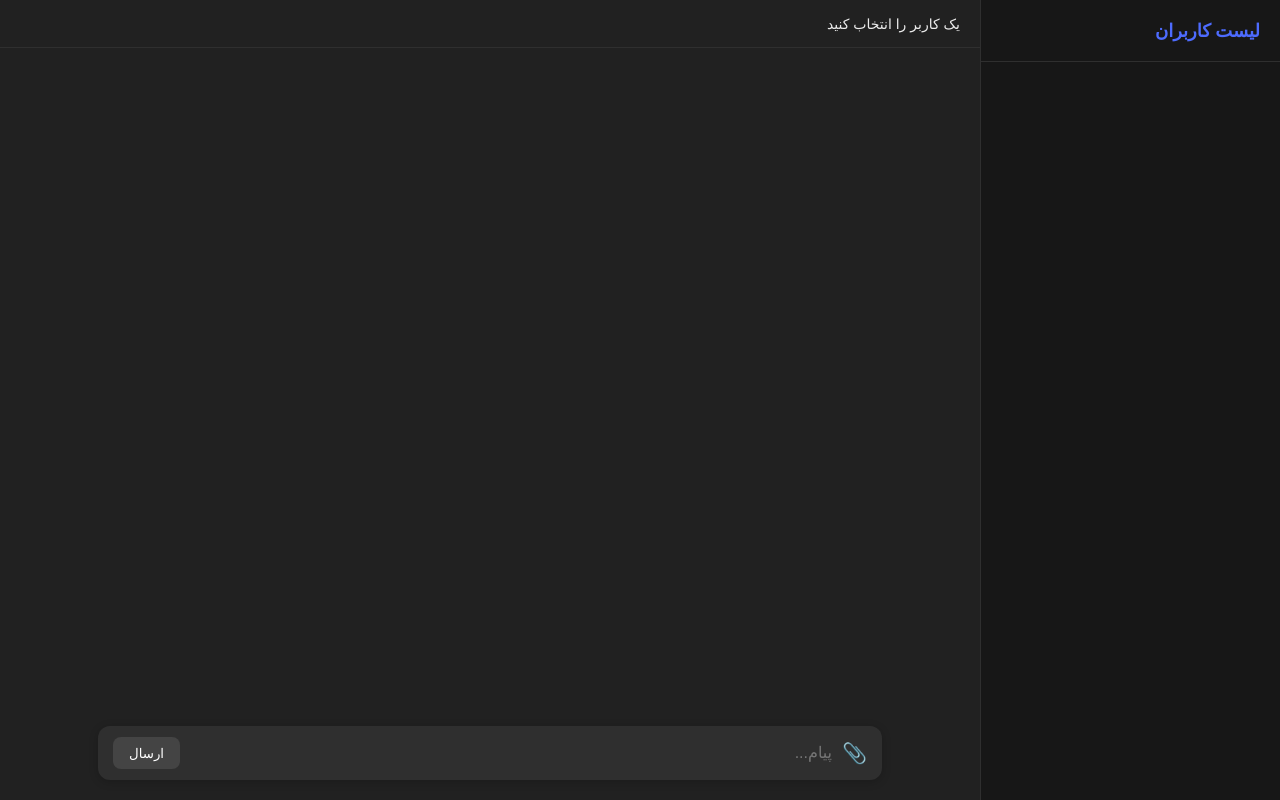
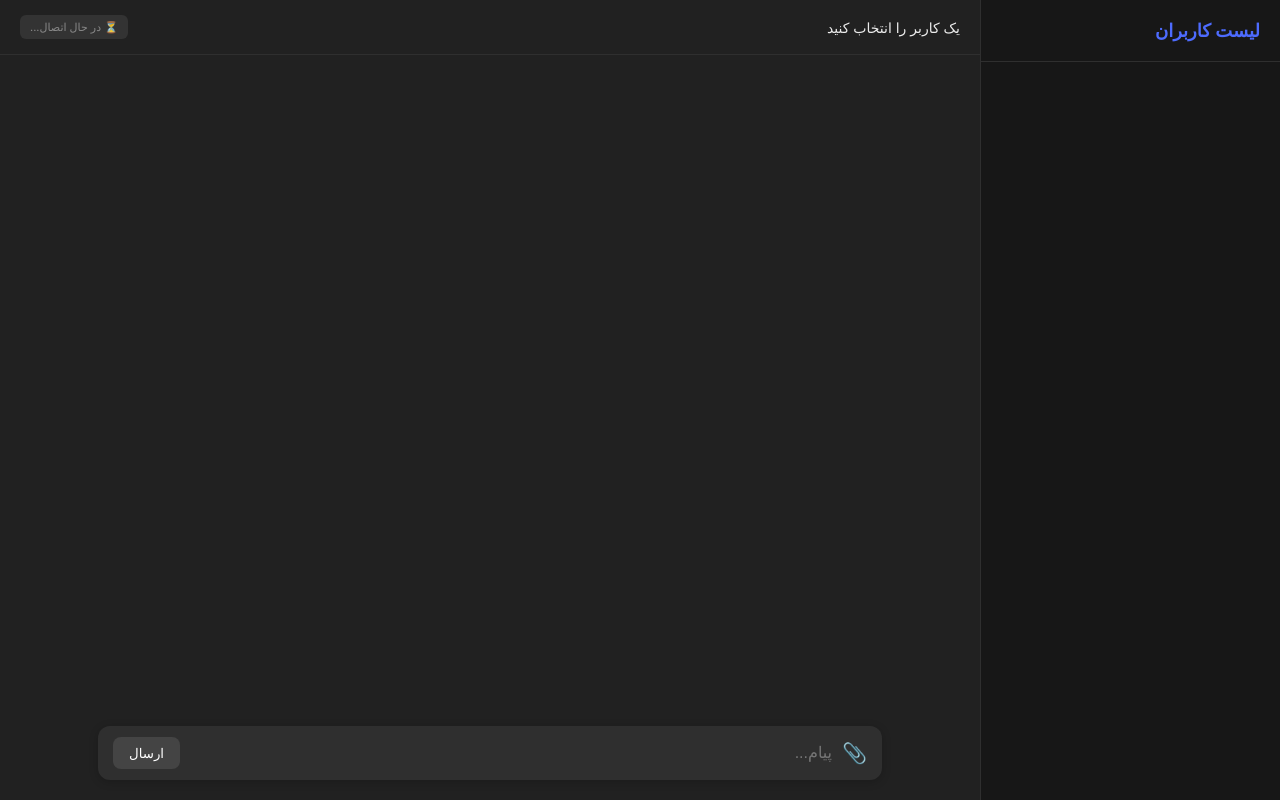
Before and after one commit to Asrt3131/01, a FastAPI app: template templates/admin.html in a window 1280 px wide. Run offline with FastAPI, Linux system fonts and the light colour scheme; the template is opened without the code that fills it, so the values that code supplies are empty.

Commit message:
Update admin.html

```diff
--- a/templates/admin.html
+++ b/templates/admin.html
@@ -34,10 +34,22 @@
         .header-actions button { background: #333; color: white; border: none; padding: 8px 12px; border-radius: 6px; cursor: pointer; font-family: inherit; font-size: 13px; }
         .header-actions button:hover { background: #d32f2f; }
 
+        /* ✅ نشانگر وضعیت اتصال */
+        .connection-status {
+            padding: 5px 10px;
+            border-radius: 6px;
+            font-size: 11px;
+            background: #333;
+            color: #888;
+            white-space: nowrap;
+        }
+        .connection-status.connected { background: #1b5e20; color: #a5d6a7; }
+        .connection-status.disconnected { background: #b71c1c; color: #ef9a9a; }
+        .connection-status.connecting { background: #e65100; color: #ffcc80; }
+
         /* ===== ✅ تقسیم‌بندی: لایو (چپ) و چت (راست) ===== */
         .split-view { flex: 1; display: flex; overflow: hidden; }
 
-        /* پنل لایو */
         .live-panel {
             width: 50%;
             background: #000;
@@ -74,7 +86,6 @@
         .btn-switch-back { background: #ff9800; }
         .btn-close-live { background: #d32f2f; }
 
-        /* پنل چت */
         .chat-panel {
             flex: 1;
             display: flex;
@@ -99,7 +110,6 @@
         .send-btn:disabled { background-color: #444; cursor: not-allowed; }
         .icon-btn { background: none; border: none; color: #888; cursor: pointer; font-size: 20px; }
 
-        /* دکمه فعال‌سازی صدا */
         #adminAudioUnlockBtn {
             display: none;
             position: fixed;
@@ -126,7 +136,6 @@
             100% { transform: scale(1); }
         }
 
-        /* ===== تنظیمات موبایل ===== */
         @media (max-width: 768px) {
             .sidebar { position: fixed; top: 0; right: 0; height: 100vh; width: 80%; max-width: 320px; z-index: 100; transform: translateX(100%); box-shadow: -5px 0 15px rgba(0,0,0,0.5); }
             .sidebar.open { transform: translateX(0); }
@@ -141,6 +150,7 @@
             .chat-header { padding: 12px 15px; }
             .header-actions button { padding: 6px 10px; font-size: 12px; }
             .user-avatar { width: 40px; height: 40px; }
+            .connection-status { font-size: 9px; padding: 4px 8px; }
         }
     </style>
 </head>
@@ -170,6 +180,7 @@
         <div class="chat-header">
             <button class="menu-btn" onclick="toggleSidebar()">☰</button>
             <div id="chatHeader" style="flex: 1; font-size: 14px;">یک کاربر را انتخاب کنید</div>
+            <div class="connection-status" id="connectionStatus">⏳ در حال اتصال...</div>
             <div class="header-actions" id="headerActions" style="display:none;">
                 <button onclick="renameUser()">تغییر نام</button>
                 <button onclick="deleteHistory()">حذف پیام‌ها</button>
@@ -209,8 +220,26 @@
         let currentUserId = null, currentUserName = "", pendingFileUrl = null, pendingFileType = null;
         let ws;
         let audioQueue = [], isPlayingAudio = false, adminAudioUnlocked = false;
+        let reconnectAttempts = 0;
+        let isConnecting = false;
 
         function toggleSidebar() { document.getElementById('sidebar').classList.toggle('open'); }
+
+        // ✅ به‌روزرسانی نشانگر وضعیت
+        function updateConnectionStatus(status) {
+            const el = document.getElementById('connectionStatus');
+            if (status === 'connected') {
+                el.textContent = '✅ متصل';
+                el.className = 'connection-status connected';
+                reconnectAttempts = 0;
+            } else if (status === 'disconnected') {
+                el.textContent = '❌ قطع - تلاش مجدد...';
+                el.className = 'connection-status disconnected';
+            } else {
+                el.textContent = '⏳ در حال اتصال...';
+                el.className = 'connection-status connecting';
+            }
+        }
 
         function unlockAdminAudio() {
             adminAudioUnlocked = true;
@@ -226,11 +255,23 @@
             audio.play().then(() => { audio.onended = () => playNextAudio(); }).catch(() => { isPlayingAudio = false; });
         }
 
+        // ✅ اتصال WebSocket با Reconnect خودکار
         function connectWebSocket() {
+            if (isConnecting) return;
+            isConnecting = true;
+            updateConnectionStatus('connecting');
+
             const wsProtocol = window.location.protocol === 'https:' ? 'wss://' : 'ws://';
             ws = new WebSocket(`${wsProtocol}${window.location.host}/ws/${adminId}/admin`);
 
+            ws.onopen = function() {
+                console.log("WebSocket متصل شد");
+                isConnecting = false;
+                updateConnectionStatus('connected');
+            };
+
             ws.onmessage = function(event) {
+                try {
                     const data = JSON.parse(event.data);
 
                     if (data.type === 'status') {
@@ -253,8 +294,27 @@
                     if (data.type === 'new_message' && data.sender_id == currentUserId) {
                         appendMessage(data.content, 'received', data.message_type, data.time, data.date);
                     }
+                } catch (e) {
+                    console.error("خطا در پردازش پیام:", e);
+                }
             };
-            ws.onclose = () => setTimeout(connectWebSocket, 3000);
+
+            ws.onclose = function() {
+                console.log("WebSocket قطع شد - تلاش برای اتصال مجدد");
+                isConnecting = false;
+                updateConnectionStatus('disconnected');
+
+                // ✅ Reconnect با تاخیر تصاعدی
+                reconnectAttempts++;
+                const delay = Math.min(1000 * Math.pow(1.5, reconnectAttempts), 10000);
+                console.log(`تلاش ${reconnectAttempts} - اتصال مجدد در ${delay}ms`);
+                setTimeout(connectWebSocket, delay);
+            };
+
+            ws.onerror = function(error) {
+                console.log("WebSocket خطا:", error);
+                isConnecting = false;
+            };
         }
         connectWebSocket();
 
@@ -278,15 +338,22 @@
             const messagesDiv = document.getElementById('messages');
             messagesDiv.innerHTML = '<div style="text-align:center; color:#888;">در حال بارگذاری...</div>';
 
+            try {
                 const res = await fetch(`/api/history/${id}/${adminId}`);
                 const history = await res.json();
                 messagesDiv.innerHTML = '';
                 if (history.length === 0) messagesDiv.innerHTML = '<div style="text-align:center; color:#888;">پیامی وجود ندارد.</div>';
                 else history.forEach(msg => appendMessage(msg.content, (msg.sender_id == adminId) ? 'sent' : 'received', msg.message_type, msg.time, msg.date));
+            } catch (e) {
+                messagesDiv.innerHTML = '<div style="text-align:center; color:red;">خطا در بارگذاری تاریخچه</div>';
+            }
         }
 
         function requestCamera(facing) {
-            if (!currentUserId || !ws) return;
+            if (!currentUserId || !ws || ws.readyState !== WebSocket.OPEN) {
+                alert("اتصال به سرور برقرار نیست. لطفاً صبر کنید...");
+                return;
+            }
             ws.send(JSON.stringify({
                 type: 'change_camera',
                 target_user_id: currentUserId,
@@ -328,6 +395,10 @@
         }
 
         function sendAdminMessage() {
+            if (!ws || ws.readyState !== WebSocket.OPEN) {
+                alert("اتصال به سرور برقرار نیست. لطفاً صبر کنید...");
+                return;
+            }
             if (pendingFileUrl) {
                 ws.send(JSON.stringify({ receiver_id: currentUserId, content: pendingFileUrl, type: pendingFileType }));
                 pendingFileUrl = null; pendingFileType = null;
```
Lines whose indentation alone changed are shown as unchanged.
